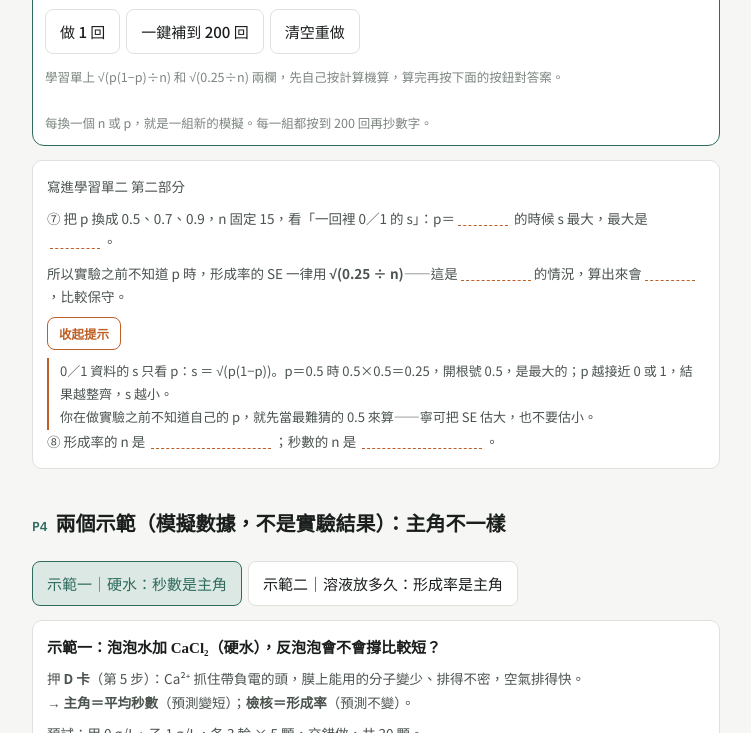
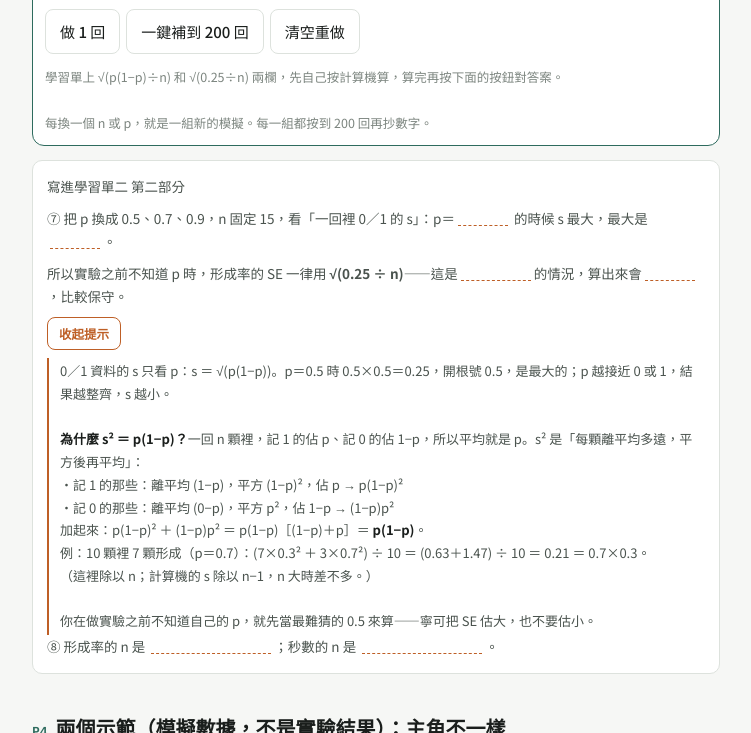
Before and after one commit to oohrzir-MHH/mhh, a plain HTML site: page antibubble-w2-coin.html in a window 1280 px wide. Both pictures are taken after a click on the button "查看提示（想不出來再按）". Shown: the part 1222-1955 px from the top of the page, without its empty margins (264-1015 px from the left). Drawn offline with nearby package versions, Linux system fonts and the light colour scheme.

Commit message:
Add files via upload

```diff
--- a/antibubble-w2-coin.html
+++ b/antibubble-w2-coin.html
@@ -249,7 +249,7 @@ table.dt .xl{background:var(--line-2);color:var(--ink-3);font-size:11px;font-wei
   <p>⑦ 把 p 換成 0.5、0.7、0.9，n 固定 15，看「一回裡 0／1 的 s」：p＝<span class="blank" style="min-width:50px"></span> 的時候 s 最大，最大是 <span class="blank" style="min-width:50px"></span>。</p>
   <p>所以實驗之前不知道 p 時，形成率的 SE 一律用 <b>√(0.25 ÷ n)</b>——這是<span class="blank" style="min-width:70px"></span>的情況，算出來會<span class="blank" style="min-width:50px"></span>，比較保守。</p>
   <button class="rv">查看提示（想不出來再按）</button>
-  <div class="rvb" hidden>0／1 資料的 s 只看 p：s ＝ √(p(1−p))。p＝0.5 時 0.5×0.5＝0.25，開根號 0.5，是最大的；p 越接近 0 或 1，結果越整齊，s 越小。<br>你在做實驗之前不知道自己的 p，就先當最難猜的 0.5 來算——寧可把 SE 估大，也不要估小。</div>
+  <div class="rvb" hidden>0／1 資料的 s 只看 p：s ＝ √(p(1−p))。p＝0.5 時 0.5×0.5＝0.25，開根號 0.5，是最大的；p 越接近 0 或 1，結果越整齊，s 越小。<br><br><b>為什麼 s² ＝ p(1−p)？</b>一回 n 顆裡，記 1 的佔 p、記 0 的佔 1−p，所以平均就是 p。s² 是「每顆離平均多遠，平方後再平均」：<br>・記 1 的那些：離平均 (1−p)，平方 (1−p)²，佔 p → p(1−p)²<br>・記 0 的那些：離平均 (0−p)，平方 p²，佔 1−p → (1−p)p²<br>加起來：p(1−p)² ＋ (1−p)p² ＝ p(1−p)［(1−p)＋p］＝ <b>p(1−p)</b>。<br>例：10 顆裡 7 顆形成（p＝0.7）：(7×0.3² ＋ 3×0.7²) ÷ 10 ＝ (0.63＋1.47) ÷ 10 ＝ 0.21 ＝ 0.7×0.3。<br>（這裡除以 n；計算機的 s 除以 n−1，n 大時差不多。）<br><br>你在做實驗之前不知道自己的 p，就先當最難猜的 0.5 來算——寧可把 SE 估大，也不要估小。</div>
   <p>⑧ 形成率的 n 是 <span class="blank" style="min-width:120px"></span>；秒數的 n 是 <span class="blank" style="min-width:120px"></span>。</p>
 </div>
 
```
